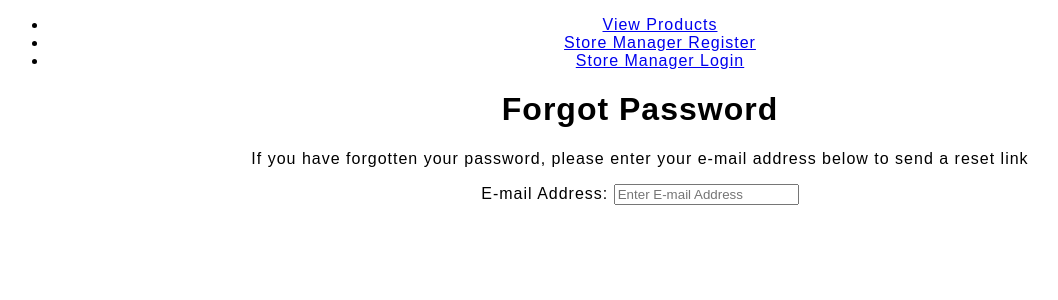
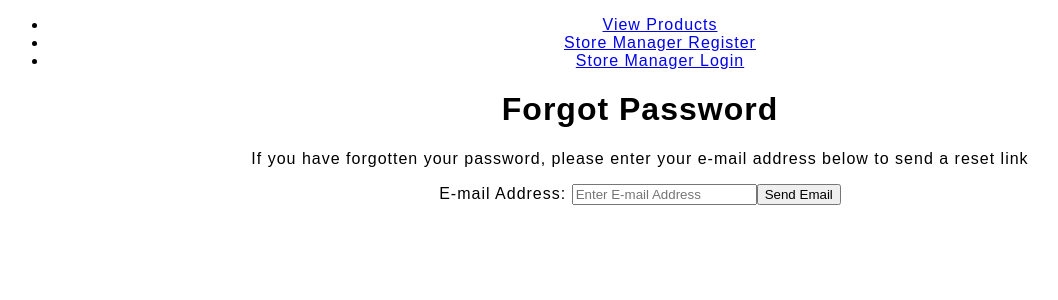
Before and after one commit to sabin2000pro/DEStore, a React (Create React App) app in the folder frontend/: page /forgotpassword in a window 1280 px wide. Shown: the top 300 px of the page, without its empty margins (0-1058 px from the left). Built offline with nearby package versions, Linux system fonts and the light colour scheme.

Commit message:
Adding Forgot password front-end code

```diff
--- a/frontend/src/pages/ForgotPasswordPage.js
+++ b/frontend/src/pages/ForgotPasswordPage.js
@@ -4,10 +4,14 @@ import {useHistory} from 'react-router-dom';
 
 const ForgotPasswordPage = () => {
     const [email, setEmail] = useState("");
+    const [success, setSuccess] = useState("");
 
     const forgotPasswordHandler = async (e) => {
         try {
             e.preventDefault();
+
+            const {data} = await axios.post(`http://localhost:5950/api/v1/auth/forgotpassword`, {email});
+            setSuccess(data.data);
         }
 
         catch(error) {
@@ -25,6 +29,8 @@ const ForgotPasswordPage = () => {
         <form onSubmit = {forgotPasswordHandler}>
             <label for = "email">E-mail Address: </label>
             <input type = "email" required id = "email" placeholder = "Enter E-mail Address" onChange = {(e) => {setEmail(e.target.value)}} />
+
+            <button type="submit">Send Email</button>
         </form>
 
     </div>
```
